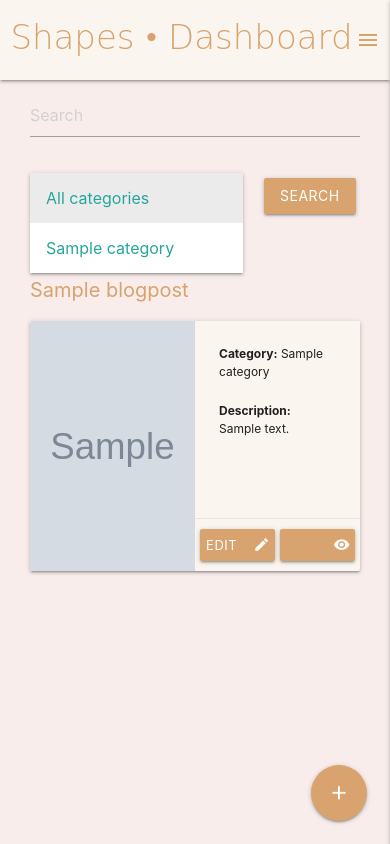
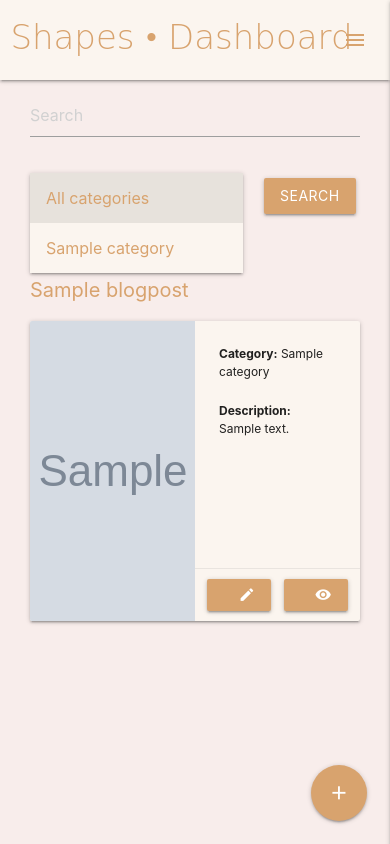
Before and after one commit to jrecod/Capstone, a Django app: page /julie/dashboard/ in a window 390 px wide, after a click on "All categories". Run offline with Django 3.2, Linux system fonts and the light colour scheme; a user stored in the database is signed in; tables that the repository leaves empty hold one stand-in row (values such as "Sample post"); grey boxes marked "Sample" are stand-in pictures; some web fonts are replaced.

Commit message:
fixed slide out and dashboard

```diff
--- a/julieapp/templates/julieapp/dashboard.html
+++ b/julieapp/templates/julieapp/dashboard.html
@@ -28,18 +28,11 @@
                 top: 5px;
                 font-size: 34px !important;
             }
-            .card{
-            height: 250px !important;
-            width: 330px !important;
-            }
-            .card-image img{
-            height: 250px !important;
-            object-fit: cover !important;
-            }
-            .btn-small{
+
+            /* .btn-small{
                 width: 75px;
                 padding: 0 5px;
-            }
+            }  */
         }
         @media only screen and (max-width: 703px) {
             .brand-logo {
@@ -56,7 +49,6 @@
                 font-size: 12px;
             }
         }
-
         .brand-logo {
             font-family: 'Dawning of a New Day', cursive;
             font-size: 53px !important;
@@ -85,6 +77,8 @@
         }
         .sidenav-trigger {
             color: rgb(216, 163, 110);
+        }
+        .material-menu{
             height: 80px !important;
             line-height: 80px !important;
             margin: 0 5px !important;
@@ -120,13 +114,6 @@
             display: flex;
             flex-direction: column;
         }
-
-        .card {
-            height: 300px;
-            width: 525px;
-            background-color: rgb(251, 245, 239);
-        }
-
         .btn-row {
             display: flex;
             justify-content: center;
@@ -151,6 +138,19 @@
         .sidenav li>a {
             color: rgb(216, 163, 110) !important;
         }
+        .dropdown-content {
+            background-color: rgb(251, 245, 239);
+            color: rgb(216, 163, 110) !important;
+        }
+        .dropdown-content li>span{
+            color: rgb(216, 163, 110) !important;
+        }
+        .select-dropdown {
+            color: rgb(216, 163, 110) !important;
+        }
+        .card {
+            background-color: rgb(251, 245, 239);
+        }
     </style>
 </head>
 
@@ -163,7 +163,7 @@
                 <li><a target="_blank" href="https://disqus.com/admin/">Disqus</a></li>
                 <li><a href="{% url 'julieapp:logout' %}">Logout</a></li>
             </ul>
-            <a href="#" data-target="slide-out" class="sidenav-trigger right"><i class="material-icons sidenav-trigger">menu</i></a>
+            <a href="#" data-target="slide-out" class="sidenav-trigger right"><i class="material-icons material-menu">menu</i></a>
         </div>
     </nav>
 
@@ -203,7 +203,7 @@
         <!-- blog post cards -->
         <div class="row">
             {% for post in posts %}
-            <div class="col m6 s12 card-row">
+            <div class="col xl6 m12 s12 card-row">
                 <h4>{{ post.title }}</h4>
                 <div class="card horizontal hoverable">
                     <div class="card-image">
@@ -221,10 +221,10 @@
                         </div>
                         <div class="card-action">
                             <a href="{% url 'julieapp:edit' post.id %}" class="waves-effect waves-light btn-small"><i
-                                    class="material-icons right">create</i>Edit Post</a>
+                                    class="material-icons right">create</i><span class="hide-on-small-only">Edit Post</span></a>
                             <a target="_blank" href="{% url 'blogapp:post' post.id %}"
                                 class="waves-effect waves-light btn-small view-post"><i
-                                    class="material-icons right">visibility</i>View Post</a>
+                                    class="material-icons right">visibility</i><span class="hide-on-small-only">View Post</span></a>
                         </div>
                     </class>
                 </div>
@@ -237,9 +237,10 @@
         document.addEventListener('DOMContentLoaded', function () {
             var elems = document.querySelectorAll('select');
             var instances = M.FormSelect.init(elems, {});
-
-            var elems_sidenav = document.querySelectorAll('.sidenav');
-            var instances_sidenav = M.Sidenav.init(elems_sidenav, {edge: 'right'});
+        })
+        document.addEventListener('DOMContentLoaded', function () {
+            var elems = document.querySelectorAll('.sidenav');
+            var instances = M.Sidenav.init(elems, { edge: 'right' });
         });
         // var instance = M.FormSelect.getInstance(elem);
         // document.querySelector('.select-dropdown.dropdown-trigger').style.width = '20px !important'
```
Also changed, not shown: blogapp/templates/blogapp/about.html (+48 -14 lines), blogapp/static/blogapp/images/Confidence.jpeg (added), 1 other file.
